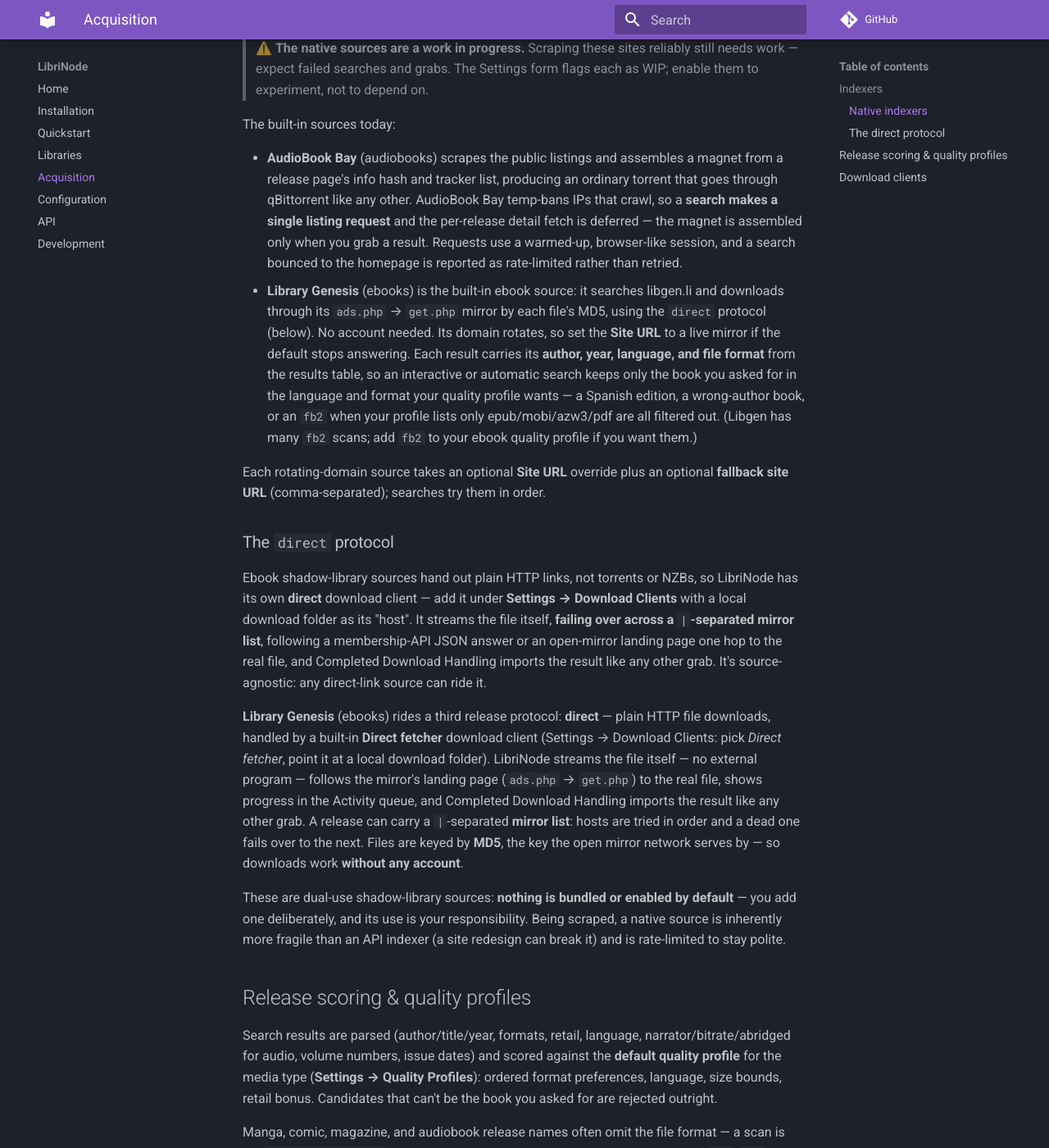
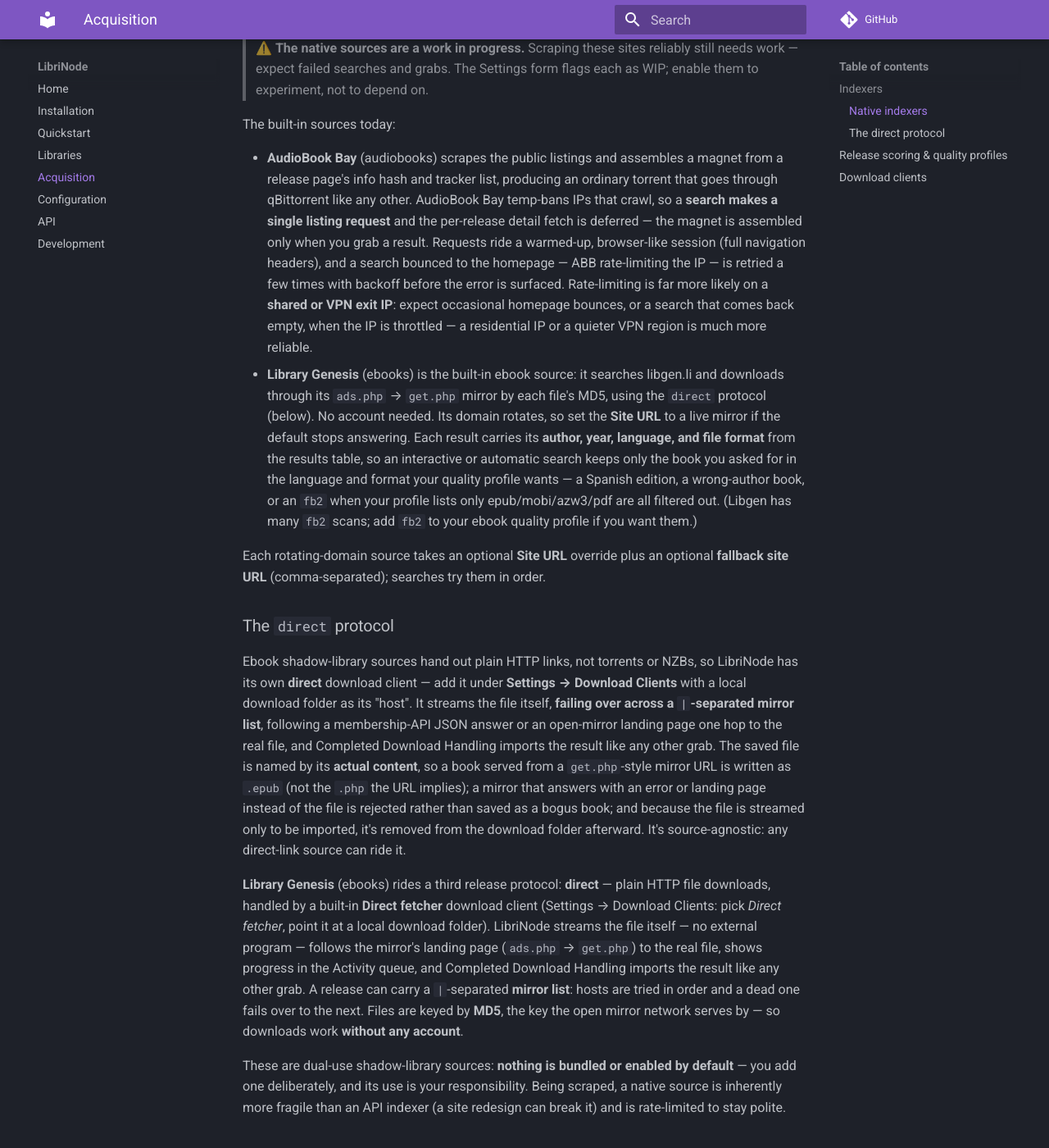
Before and after one commit to obstruct-exit-emit/LibriNode, an MkDocs documentation site: the page built from docs/acquisition.md, in a window 1280 px wide and 1400 px high, scrolled down 861 px. Shown: the whole window at 82% size. Built offline with MkDocs 1.6.1 and Material for MkDocs 9.7.7, drawn with Linux system fonts in a browser that asks for light colours; comment, search, counter and statistics services are not loaded.

Commit message:
Docs: record the native-source download fixes (Libgen, direct client, ABB)
Update the CHANGELOG and the acquisition guide for the recent fixes:
- Library Genesis reads the author from the results-table column, and the direct
  client names a downloaded file by its content (so a get.php mirror URL yields
  .epub, not an unusable .php).
- The direct downloader rejects a page served as a file and removes an imported
  direct download from the download folder.
- UI-grabbed direct downloads auto-import now that the app shares one download
  service (path mappings apply to API imports too).
- AudioBook Bay grabs resolve again (release URLs keep their trailing slash), and
  a homepage bounce is retried with backoff behind full browser navigation
  headers instead of failing on the first try. The acquisition guide notes that
  rate-limiting (homepage bounce or an empty search) is far likelier on a shared
  or VPN exit IP.

Corrects the earlier CHANGELOG/acquisition line that said a homepage bounce was
"reported rather than retried" — it is now retried.

Co-Authored-By: Claude Opus 4.8 <noreply@anthropic.com>

```diff
--- a/docs/acquisition.md
+++ b/docs/acquisition.md
@@ -44,8 +44,12 @@ The built-in sources today:
   torrent that goes through qBittorrent like any other. AudioBook Bay temp-bans
   IPs that crawl, so a **search makes a single listing request** and the
   per-release detail fetch is deferred — the magnet is assembled only when you
-  grab a result. Requests use a warmed-up, browser-like session, and a search
-  bounced to the homepage is reported as rate-limited rather than retried.
+  grab a result. Requests ride a warmed-up, browser-like session (full
+  navigation headers), and a search bounced to the homepage — ABB rate-limiting
+  the IP — is retried a few times with backoff before the error is surfaced.
+  Rate-limiting is far more likely on a **shared or VPN exit IP**: expect
+  occasional homepage bounces, or a search that comes back empty, when the IP is
+  throttled — a residential IP or a quieter VPN region is much more reliable.
 - **Library Genesis** (ebooks) is the built-in ebook source: it searches
   libgen.li and downloads through its `ads.php` → `get.php` mirror by each
   file's MD5, using the `direct` protocol (below). No account needed. Its
@@ -68,6 +72,11 @@ Download Clients** with a local download folder as its "host". It streams the
 file itself, **failing over across a `|`-separated mirror list**, following a
 membership-API JSON answer or an open-mirror landing page one hop to the real
 file, and Completed Download Handling imports the result like any other grab.
+The saved file is named by its **actual content**, so a book served from a
+`get.php`-style mirror URL is written as `.epub` (not the `.php` the URL
+implies); a mirror that answers with an error or landing page instead of the
+file is rejected rather than saved as a bogus book; and because the file is
+streamed only to be imported, it's removed from the download folder afterward.
 It's source-agnostic: any direct-link source can ride it.
 
 **Library Genesis** (ebooks) rides a third release protocol: **direct** —
```
Also changed, not shown: CHANGELOG.md (+24 -2 lines).
